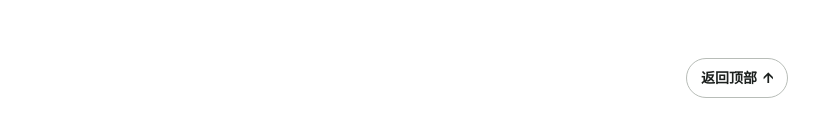
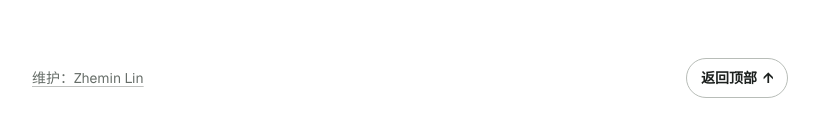
Before and after one commit to zheminlin266/Copper_Gold_Silver_Info, a Next.js app: page / in a window 1280 px wide. Shown: the part 5408-5544 px from the top of the page, without its empty margins (230-1049 px from the left). Built offline with nearby package versions, Linux system fonts and the light colour scheme.

Commit message:
Link the research maintainer to the personal website (#22)

```diff
--- a/app/globals.css
+++ b/app/globals.css
@@ -700,7 +700,13 @@ select {
   margin-inline: auto;
   padding: 0 22px 48px;
   display: flex;
-  justify-content: flex-end;
+  align-items: center;
+  justify-content: space-between;
+  flex-wrap: wrap;
+  gap: 12px;
+  color: var(--text-muted);
+  font-size: 14px;
+  line-height: 22px;
 }
 
 .back-to-top {
--- a/app/layout.tsx
+++ b/app/layout.tsx
@@ -32,6 +32,7 @@ export default function RootLayout({ children }: Readonly<{ children: React.Reac
         <SiteHeader />
         {children}
         <footer className="site-footer">
+          <a href="https://www.zhemin.ltd/">维护：Zhemin Lin</a>
           <a className="back-to-top" href="#top">
             返回顶部 <span aria-hidden="true">↑</span>
           </a>
```
Also changed, not shown: 1 other file (tests, documents, lock files or other folders).
